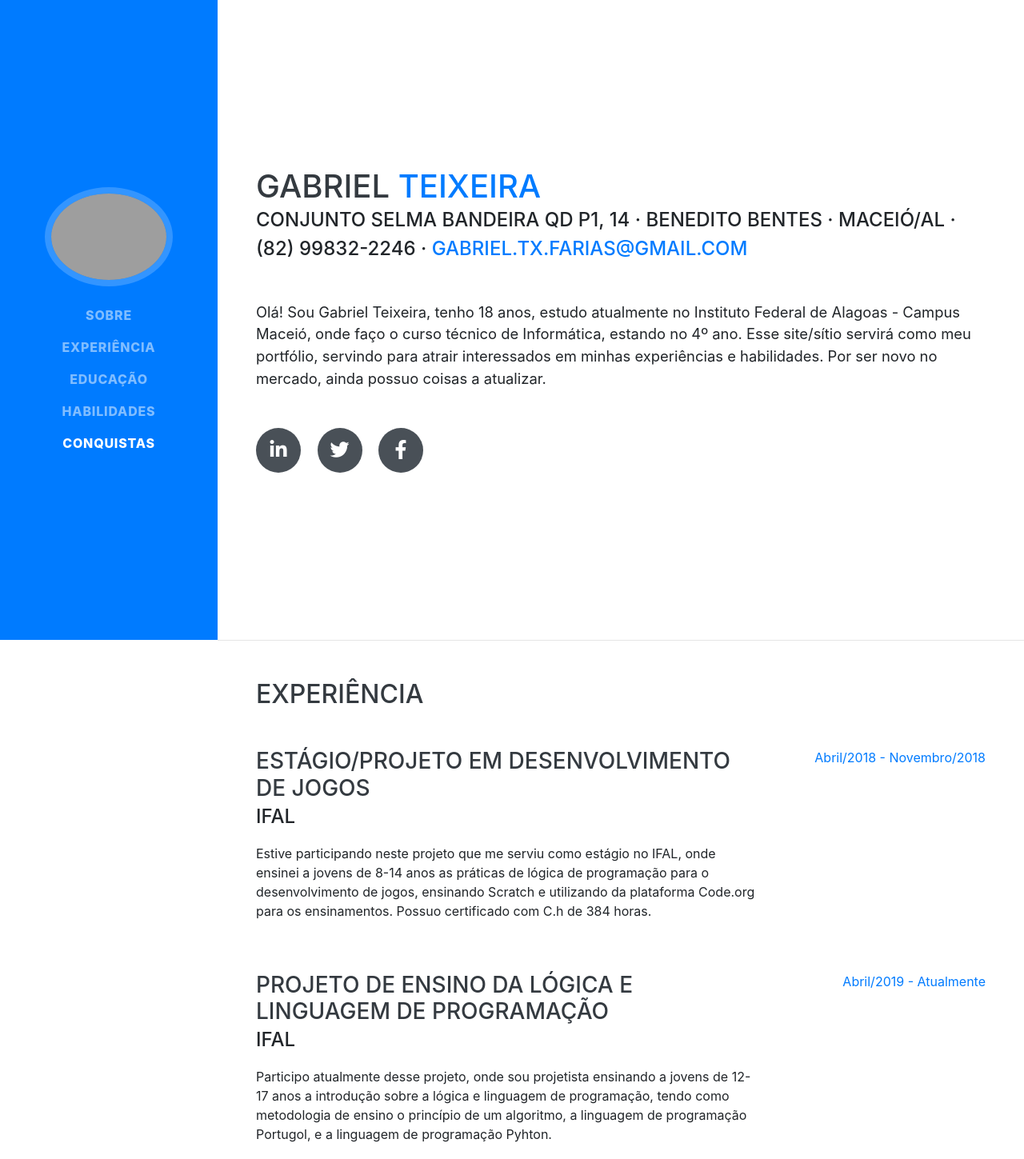
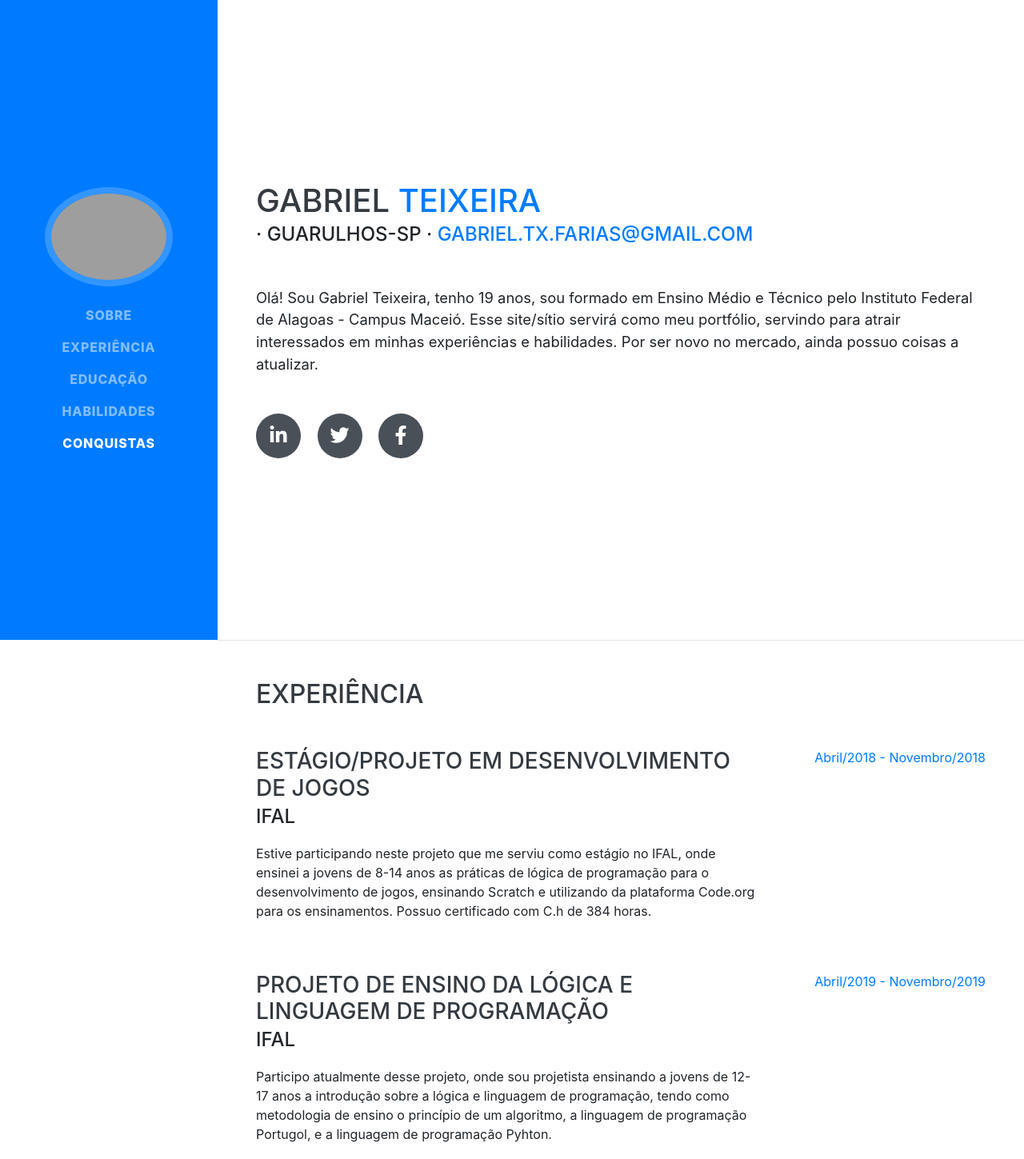
Before and after one commit to Gabrieltxfarias/gabrielteixeiraf.github.io, a website with bundled scripts: page index.html in a window 1280 px wide. Shown: the top 1449 px of the page at 80% size. Built offline with nearby package versions, Linux system fonts and the light colour scheme; grey boxes are pictures that could not be loaded; a web font is replaced by a local one.

Commit message:
terceirocommit
atualização da página inicial.

```diff
--- a/index.html
+++ b/index.html
@@ -62,10 +62,10 @@
         <h1 class="mb-0">Gabriel
           <span class="text-primary">Teixeira</span>
         </h1>
-        <div class="subheading mb-5">Conjunto Selma Bandeira QD P1, 14 · Benedito Bentes · Maceió/AL · (82) 99832-2246 ·
+        <div class="subheading mb-5"> · Guarulhos-SP ·
           <a href="mailto:name@email.com">gabriel.tx.farias@gmail.com</a>
         </div>
-        <p class="lead mb-5">Olá! Sou Gabriel Teixeira, tenho 18 anos, estudo atualmente no Instituto Federal de Alagoas - Campus Maceió, onde faço o curso técnico de Informática, estando no 4º ano.
+        <p class="lead mb-5">Olá! Sou Gabriel Teixeira, tenho 19 anos, sou formado em Ensino Médio e Técnico pelo Instituto Federal de Alagoas - Campus Maceió.
 
         Esse site/sítio servirá como meu portfólio, servindo para atrair interessados em minhas experiências e habilidades. Por ser novo no mercado, ainda possuo coisas a atualizar. </p>
         <div class="social-icons">
@@ -106,7 +106,7 @@
             <p>Participo atualmente desse projeto, onde sou projetista ensinando a jovens de 12-17 anos a introdução sobre a lógica e linguagem de programação, tendo como metodologia de ensino o princípio de um algoritmo, a linguagem de programação Portugol, e a linguagem de programação Pyhton.</p>
           </div>
           <div class="resume-date text-md-right">
-            <span class="text-primary"> Abril/2019 - Atualmente</span>
+            <span class="text-primary"> Abril/2019 - Novembro/2019</span>
           </div>
         </div>
 
@@ -149,7 +149,7 @@
             <div class="subheading mb-3">Ensino Médio Técnico em Informática</div>
           </div>
           <div class="resume-date text-md-right">
-            <span class="text-primary">2016 - Atualmente </span>
+            <span class="text-primary">2016 - 2019 </span>
           </div>
         </div>
 
@@ -163,6 +163,8 @@
         <h2 class="mb-5">Habilidades</h2>
 
         <div class="subheading mb-3"> Linguagens de Programação (Python, PHP, HTML, CSS, JS)</div>
+        <div class="subheading mb-4"> Pacote Office (Word, Excel, PowerPoint). </div>
+        <div class="subheading mb-5"> Línguas Estrangeiras (Inglês Intermediário, Espanhol Intermediário).
         <ul class="list-inline dev-icons">
           <li class="list-inline-item">
             <i class="fab fa-html5"></i>
```
